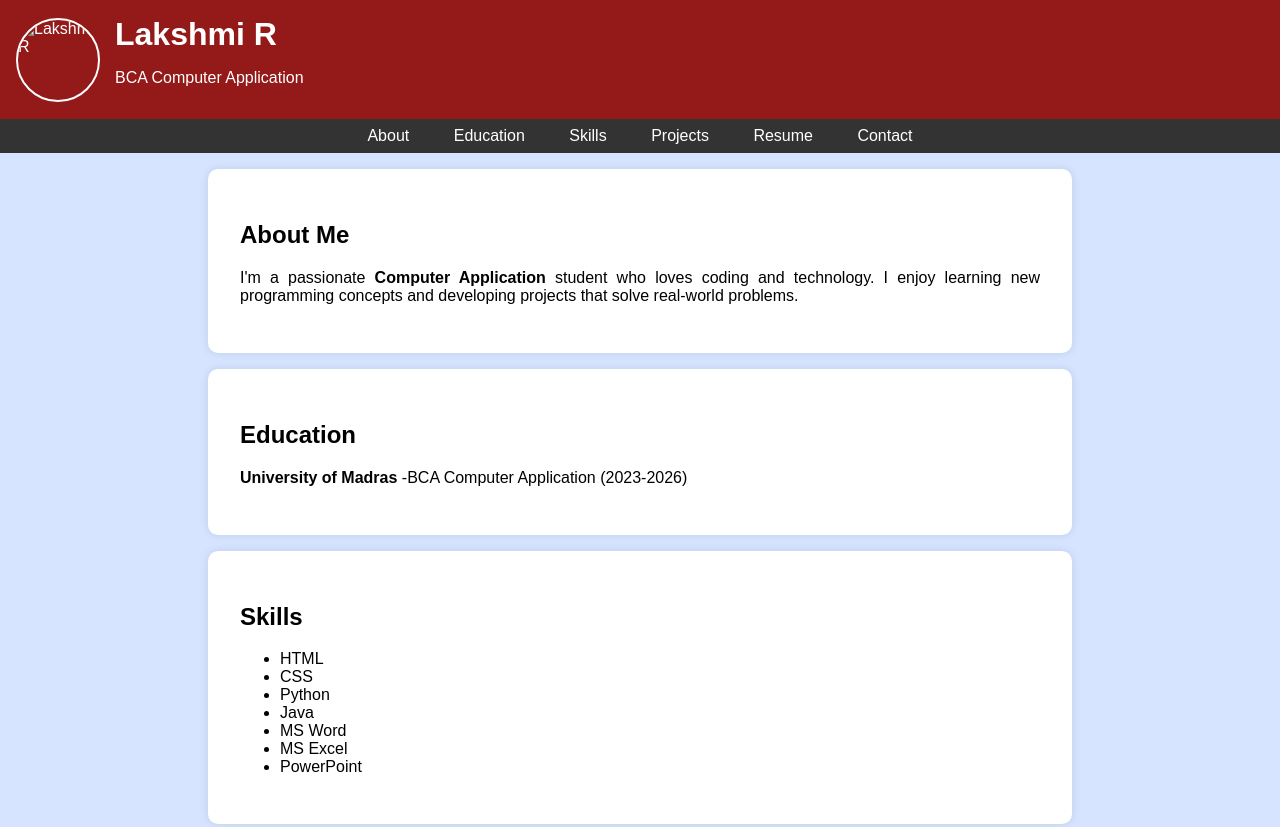
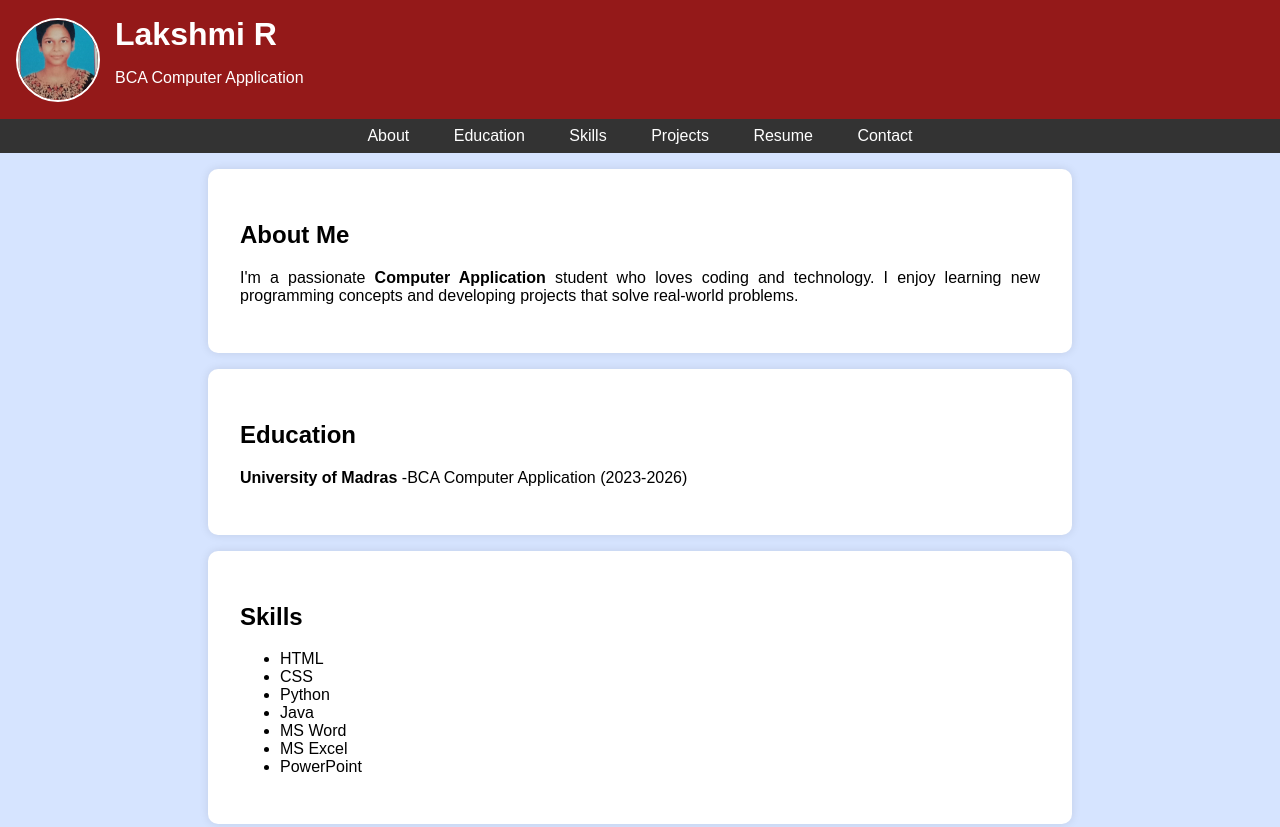
Before and after one commit to Lakshmi19102005/digital--portfolio, a plain HTML site: page index.html in a window 1280 px wide. Shown: the top 827 px of the page. Drawn offline with Linux system fonts and the light colour scheme.

Commit message:
index.html

```diff
--- a/index.html
+++ b/index.html
@@ -96,7 +96,7 @@
 
     <header>
         <!-- Profile picture inside header, left-aligned near name -->
-        <img src="/storage/emulated/0/DCIM/Camera/IMG_20250320_202324.JPG" alt="Lakshmi R" class="profile-picture">
+        <img src="IMG_20250320_202324.JPG" alt="Lakshmi R" class="profile-picture">
         <div class="header-content">
             <h1>Lakshmi R</h1>
             <p>BCA Computer Application</p>
```
